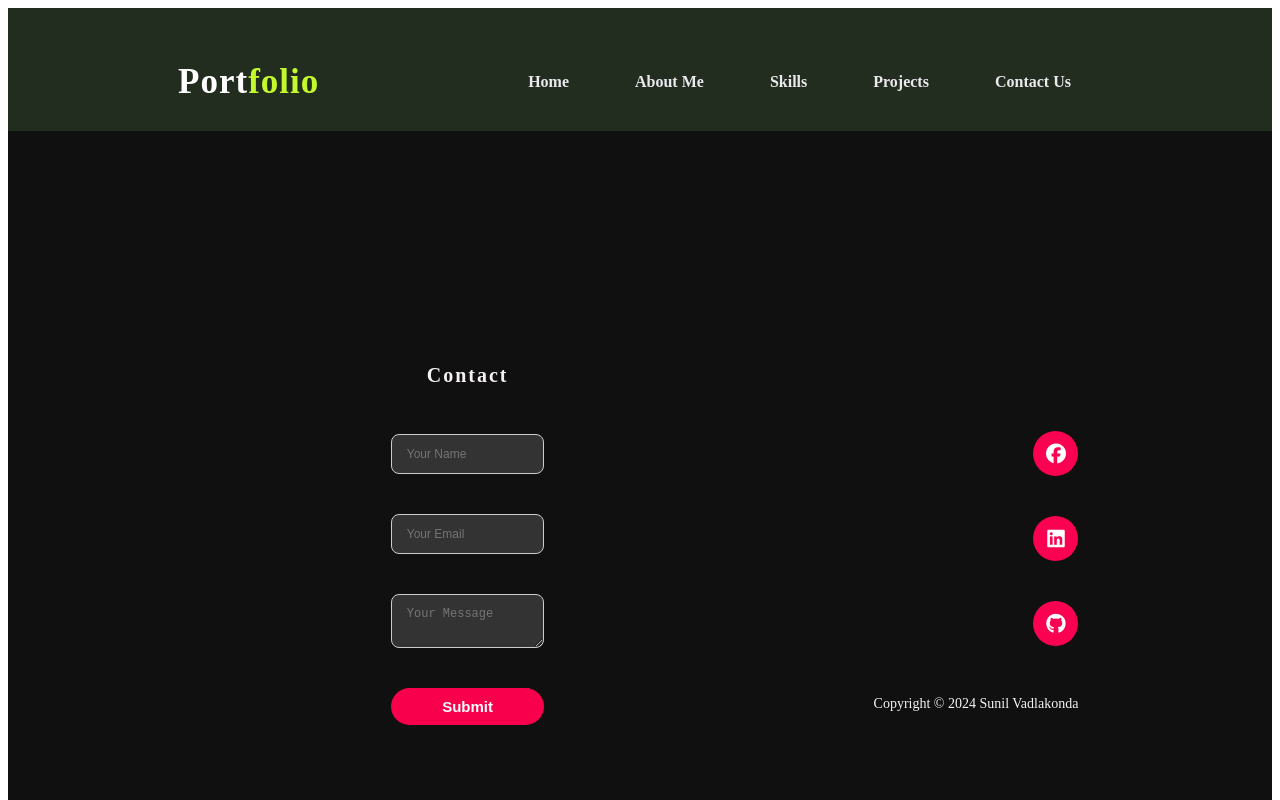
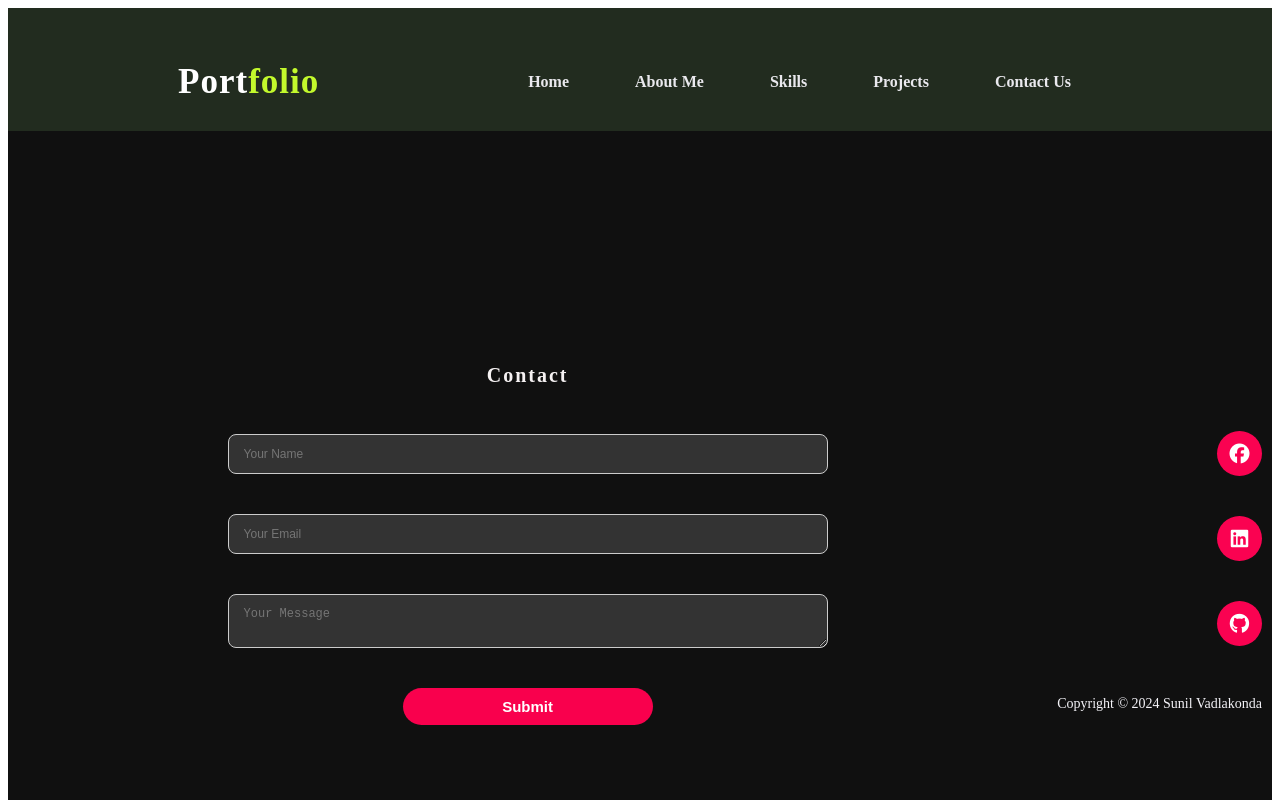
Before and after one commit to Sun-MegaGit/Portfolio, a plain HTML site: page contact.html in a window 1280 px wide. Shown: the top 800 px of the page. Drawn offline with Linux system fonts and the light colour scheme.

Commit message:
Update style.css

```diff
--- a/style.css
+++ b/style.css
@@ -434,20 +434,20 @@ h5 {
 }
 
 .form-container {
-    flex: 0 1 auto;
+    flex: 1 1 500px;
     display: flex;
     flex-direction: column;
     align-items: center;
     justify-content: center;
-    padding: 180px;
-    margin-right: 120px;
+    padding: 60px 40px;
+    margin-right: 0;
 }
 
 form {
     display: flex;
     flex-direction: column;
-    width: 80%;
-    max-width: 1200px;
+    width: 100%;
+    max-width: 600px;
 }
 
 form input,
```
